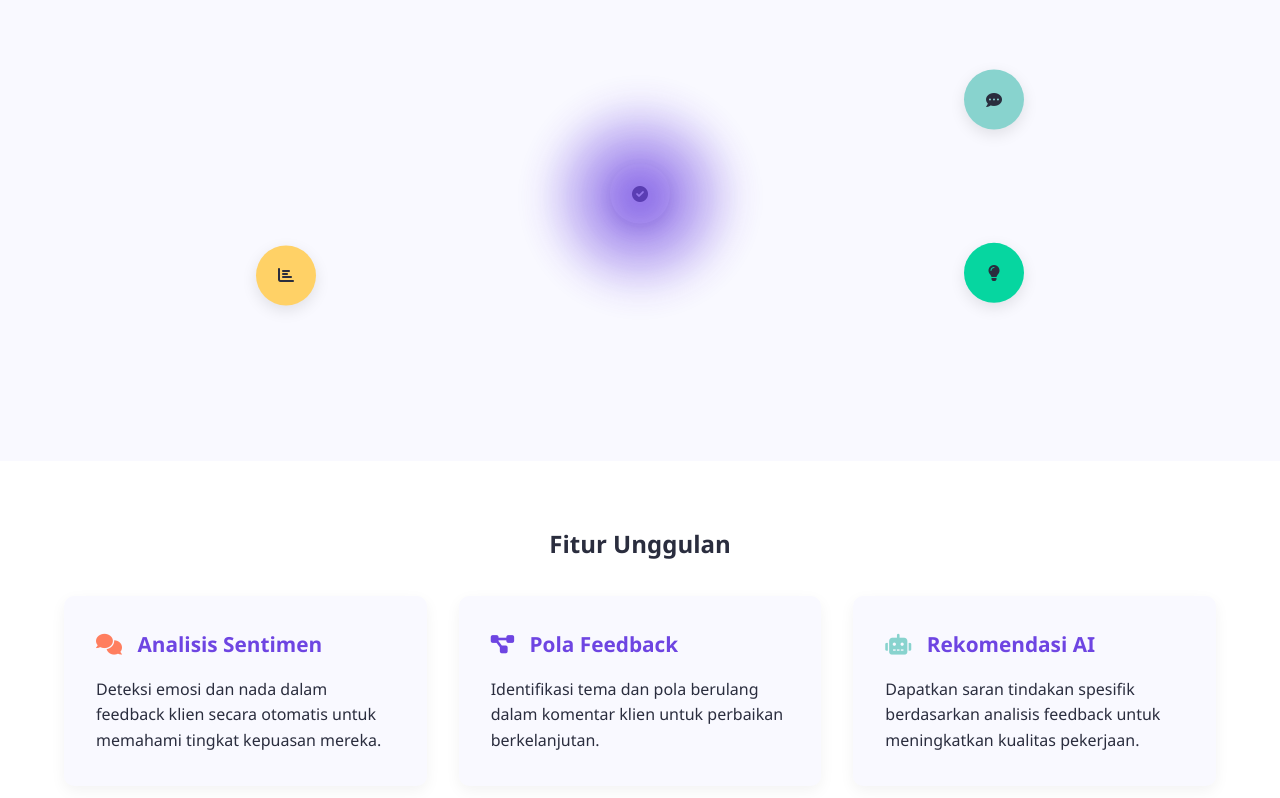
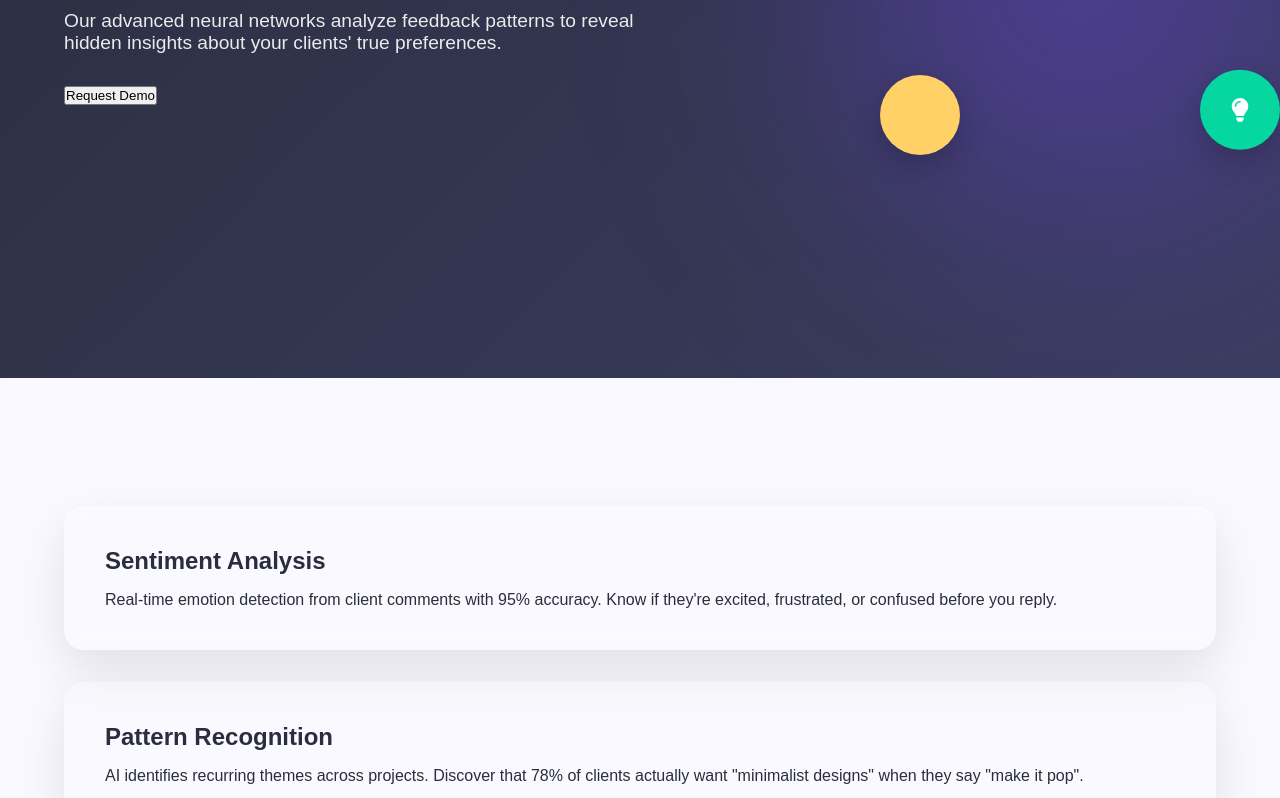
Before and after one commit to MuhamadNovreysa/Agency, a plain HTML site: page fedback.html in a window 1280 px wide. Shown: the part 422-1220 px from the top of the page. Drawn offline with Linux system fonts and the light colour scheme.

Commit message:
Update fedback.html

```diff
--- a/fedback.html
+++ b/fedback.html
@@ -4,6 +4,7 @@
     <meta charset="UTF-8">
     <meta name="viewport" content="width=device-width, initial-scale=1.0">
     <title>AI Feedback Analyzer | CreativeFlow Pro</title>
+    <link rel="stylesheet" href="https://cdnjs.cloudflare.com/ajax/libs/font-awesome/6.4.0/css/all.min.css">
     <style>
         :root {
             --primary: #6e45e2;
@@ -17,25 +18,25 @@
             margin: 0;
             padding: 0;
             box-sizing: border-box;
-            font-family: 'Segoe UI', Tahoma, Geneva, Verdana, sans-serif;
+            font-family: 'Poppins', sans-serif;
         }
+
+        @import url('https://fonts.googleapis.com/css2?family=Poppins:wght@300;400;500;600;700&display=swap');
 
         body {
             background-color: var(--light);
             color: var(--dark);
-            line-height: 1.6;
+            overflow-x: hidden;
         }
 
-        /* Header Styles */
+        /* Header - Minimalist */
         header {
-            background: linear-gradient(135deg, var(--primary), var(--secondary));
-            color: white;
-            padding: 1rem 0;
             position: fixed;
             width: 100%;
-            top: 0;
+            padding: 1.5rem 0;
             z-index: 1000;
-            box-shadow: 0 4px 12px rgba(0, 0, 0, 0.1);
+            background: rgba(255,255,255,0.9);
+            backdrop-filter: blur(10px);
         }
 
         .container {
@@ -44,185 +45,162 @@
             margin: 0 auto;
         }
 
-        /* Feature Hero Section */
-        .feature-hero {
-            padding: 8rem 0 4rem;
-            background: linear-gradient(135deg, var(--primary), var(--secondary));
-            color: white;
-            text-align: center;
+        /* Hero Section - Futuristic */
+        .hero {
+            height: 100vh;
+            display: flex;
+            align-items: center;
+            position: relative;
+            overflow: hidden;
+            background: linear-gradient(135deg, var(--dark), #3a3d5e);
         }
 
-        .feature-hero h1 {
-            font-size: 2.5rem;
-            margin-bottom: 1rem;
-            animation: fadeIn 0.8s ease;
+        .hero-content {
+            position: relative;
+            z-index: 2;
+            color: white;
+            max-width: 600px;
         }
 
-        .feature-hero p {
-            max-width: 700px;
-            margin: 0 auto 2rem;
-            animation: fadeIn 1s ease;
+        .hero h1 {
+            font-size: 3.5rem;
+            margin-bottom: 1.5rem;
+            line-height: 1.2;
+            background: linear-gradient(to right, white, var(--secondary));
+            -webkit-background-clip: text;
+            -webkit-text-fill-color: transparent;
+            animation: textGradient 8s infinite alternate;
         }
 
-        /* AI Visualization */
-        .ai-visualization {
-            position: relative;
-            height: 400px;
-            margin: 4rem auto;
-            display: flex;
-            justify-content: center;
-            align-items: center;
+        .hero p {
+            font-size: 1.2rem;
+            opacity: 0.9;
+            margin-bottom: 2rem;
+        }
+
+        /* AI Visualization - Next Level */
+        .ai-visual {
+            position: absolute;
+            right: -200px;
+            top: 50%;
+            transform: translateY(-50%);
+            width: 800px;
+            height: 800px;
         }
 
         .ai-core {
-            width: 200px;
-            height: 200px;
-            background: radial-gradient(circle, var(--primary), transparent 70%);
+            position: absolute;
+            width: 100%;
+            height: 100%;
+            background: radial-gradient(circle, var(--primary), transparent 60%);
             border-radius: 50%;
-            filter: blur(15px);
-            animation: pulse 4s infinite alternate;
-            position: relative;
-            z-index: 1;
+            filter: blur(100px);
+            opacity: 0.4;
+            animation: pulse 8s infinite alternate;
         }
 
-        .data-orb {
+        .data-node {
             position: absolute;
-            width: 60px;
-            height: 60px;
+            width: 80px;
+            height: 80px;
             border-radius: 50%;
             display: flex;
             align-items: center;
             justify-content: center;
-            box-shadow: 0 5px 15px rgba(0,0,0,0.1);
+            font-size: 1.5rem;
+            color: white;
+            box-shadow: 0 10px 30px rgba(0,0,0,0.2);
+            transform: translate(-50%, -50%);
             animation: float 6s infinite ease-in-out;
         }
 
-        .data-orb:nth-child(1) {
-            background-color: var(--accent);
-            top: 20%;
-            left: 20%;
-        }
-
-        .data-orb:nth-child(2) {
-            background-color: var(--secondary);
-            top: 20%;
-            right: 20%;
-            animation-delay: 0.5s;
-        }
-
-        .data-orb:nth-child(3) {
-            background-color: #ffd166;
-            bottom: 20%;
-            left: 20%;
-            animation-delay: 1s;
-        }
-
-        .data-orb:nth-child(4) {
-            background-color: #06d6a0;
-            bottom: 20%;
-            right: 20%;
-            animation-delay: 1.5s;
-        }
-
-        /* Feature Details */
-        .feature-section {
-            padding: 4rem 0;
-            background-color: white;
-        }
-
-        .feature-grid {
-            display: grid;
-            grid-template-columns: repeat(auto-fit, minmax(300px, 1fr));
-            gap: 2rem;
-            margin-top: 2rem;
+        /* Feature Cards - Holographic Effect */
+        .features {
+            padding: 8rem 0;
+            position: relative;
         }
 
         .feature-card {
-            background: var(--light);
-            border-radius: 10px;
-            padding: 2rem;
-            box-shadow: 0 5px 15px rgba(0,0,0,0.05);
-            transition: transform 0.3s ease;
+            background: rgba(255,255,255,0.1);
+            backdrop-filter: blur(10px);
+            border-radius: 20px;
+            padding: 2.5rem;
+            margin-bottom: 2rem;
+            border: 1px solid rgba(255,255,255,0.2);
+            box-shadow: 0 20px 50px rgba(0,0,0,0.1);
+            transform-style: preserve-3d;
+            transition: all 0.5s ease;
+            position: relative;
+            overflow: hidden;
         }
 
-        .feature-card:hover {
-            transform: translateY(-5px);
+        .feature-card::before {
+            content: '';
+            position: absolute;
+            top: -50%;
+            left: -50%;
+            width: 200%;
+            height: 200%;
+            background: linear-gradient(
+                to bottom right,
+                rgba(110, 69, 226, 0.1),
+                rgba(136, 211, 206, 0.1),
+                rgba(255, 126, 95, 0.1)
+            );
+            transform: rotate(30deg);
+            animation: shine 3s infinite;
         }
 
         .feature-card h3 {
-            color: var(--primary);
+            font-size: 1.5rem;
             margin-bottom: 1rem;
-            font-size: 1.3rem;
-        }
-
-        /* Use Cases */
-        .use-cases {
-            padding: 4rem 0;
-            background: linear-gradient(135deg, #f8f9fa, #e9ecef);
-        }
-
-        .case-grid {
-            display: grid;
-            grid-template-columns: repeat(auto-fit, minmax(300px, 1fr));
-            gap: 1.5rem;
-            margin-top: 2rem;
-        }
-
-        .case-card {
-            background: white;
-            border-radius: 10px;
-            padding: 1.5rem;
-            box-shadow: 0 5px 15px rgba(0,0,0,0.05);
-            transition: all 0.3s ease;
-        }
-
-        .case-card:hover {
-            transform: translateY(-5px);
-            box-shadow: 0 10px 25px rgba(0,0,0,0.1);
+            position: relative;
         }
 
         /* Animations */
-        @keyframes fadeIn {
-            from { opacity: 0; transform: translateY(20px); }
-            to { opacity: 1; transform: translateY(0); }
-        }
-
         @keyframes pulse {
-            0% { transform: scale(1); opacity: 0.7; }
-            100% { transform: scale(1.05); opacity: 0.9; }
+            0% { transform: scale(1); opacity: 0.4; }
+            100% { transform: scale(1.1); opacity: 0.6; }
         }
 
         @keyframes float {
-            0%, 100% { transform: translateY(0); }
-            50% { transform: translateY(-15px); }
+            0%, 100% { transform: translate(-50%, -50%) translateY(0); }
+            50% { transform: translate(-50%, -50%) translateY(-30px); }
+        }
+
+        @keyframes textGradient {
+            0% { background-position: 0% 50%; }
+            100% { background-position: 100% 50%; }
+        }
+
+        @keyframes shine {
+            0% { left: -100%; }
+            100% { left: 100%; }
         }
 
         /* Responsive */
-        @media (max-width: 768px) {
-            .feature-hero {
-                padding: 6rem 0 3rem;
+        @media (max-width: 992px) {
+            .hero {
+                height: auto;
+                padding: 10rem 0 5rem;
+                text-align: center;
             }
 
-            .feature-hero h1 {
-                font-size: 2rem;
+            .ai-visual {
+                position: relative;
+                right: auto;
+                top: auto;
+                transform: none;
+                width: 100%;
+                height: 300px;
+                margin-top: 3rem;
             }
 
-            .ai-visualization {
-                height: 300px;
-            }
-
-            .ai-core {
-                width: 150px;
-                height: 150px;
-            }
-
-            .data-orb {
-                width: 50px;
-                height: 50px;
+            .hero-content {
+                max-width: 100%;
             }
         }
     </style>
-    <link rel="stylesheet" href="https://cdnjs.cloudflare.com/ajax/libs/font-awesome/6.0.0-beta3/css/all.min.css">
 </head>
 <body>
     <header>
@@ -234,80 +212,123 @@
         </div>
     </header>
 
-    <section class="feature-hero">
+    <section class="hero">
         <div class="container">
-            <h1>AI Feedback Analyzer</h1>
-            <p>Teknologi canggih kami menganalisis feedback klien untuk mengungkap wawasan mendalam dan membantu Anda memahami kebutuhan mereka dengan lebih baik.</p>
-        </div>
-    </section>
+            <div class="hero-content">
+                <h1>Decode Client Feedback with AI</h1>
+                <p>Our advanced neural networks analyze feedback patterns to reveal hidden insights about your clients' true preferences.</p>
+                <button class="cta-button">Request Demo</button>
+            </div>
 
-    <div class="ai-visualization">
-        <div class="ai-core"></div>
-        <div class="data-orb"><i class="fas fa-comment-dots"></i></div>
-        <div class="data-orb"><i class="fas fa-chart-bar"></i></div>
-        <div class="data-orb"><i class="fas fa-lightbulb"></i></div>
-        <div class="data-orb"><i class="fas fa-check-circle"></i></div>
-    </div>
-
-    <section class="feature-section">
-        <div class="container">
-            <h2 style="text-align: center; margin-bottom: 2rem;">Fitur Unggulan</h2>
-            <div class="feature-grid">
-                <div class="feature-card">
-                    <h3><i class="fas fa-comments" style="color: var(--accent); margin-right: 10px;"></i> Analisis Sentimen</h3>
-                    <p>Deteksi emosi dan nada dalam feedback klien secara otomatis untuk memahami tingkat kepuasan mereka.</p>
+            <div class="ai-visual">
+                <div class="ai-core"></div>
+                <div class="data-node" style="top: 30%; left: 30%; background: var(--accent);">
+                    <i class="fas fa-comment-dots"></i>
                 </div>
-                <div class="feature-card">
-                    <h3><i class="fas fa-project-diagram" style="color: var(--primary); margin-right: 10px;"></i> Pola Feedback</h3>
-                    <p>Identifikasi tema dan pola berulang dalam komentar klien untuk perbaikan berkelanjutan.</p>
+                <div class="data-node" style="top: 30%; left: 70%; background: var(--secondary); animation-delay: 0.5s;">
+                    <i class="fas fa-brain"></i>
                 </div>
-                <div class="feature-card">
-                    <h3><i class="fas fa-robot" style="color: var(--secondary); margin-right: 10px;"></i> Rekomendasi AI</h3>
-                    <p>Dapatkan saran tindakan spesifik berdasarkan analisis feedback untuk meningkatkan kualitas pekerjaan.</p>
+                <div class="data-node" style="top: 70%; left: 30%; background: #ffd166; animation-delay: 1s;">
+                    <i class="fas fa-chart-network"></i>
+                </div>
+                <div class="data-node" style="top: 70%; left: 70%; background: #06d6a0; animation-delay: 1.5s;">
+                    <i class="fas fa-lightbulb"></i>
                 </div>
             </div>
         </div>
     </section>
 
-    <section class="use-cases">
+    <section class="features">
         <div class="container">
-            <h2 style="text-align: center; margin-bottom: 2rem;">Contoh Penggunaan</h2>
-            <div class="case-grid">
-                <div class="case-card">
-                    <h3><i class="fas fa-paint-brush" style="color: var(--accent);"></i> Desainer Grafis</h3>
-                    <p>Pahami preferensi visual klien dari komentar seperti "terlalu ramai" atau "warna kurang cocok".</p>
-                </div>
-                <div class="case-card">
-                    <h3><i class="fas fa-video" style="color: var(--primary);"></i> Video Editor</h3>
-                    <p>Analisis feedback tentang tempo, transisi, atau alur cerita dalam proyek video.</p>
-                </div>
-                <div class="case-card">
-                    <h3><i class="fas fa-code" style="color: var(--secondary);"></i> Web Developer</h3>
-                    <p>Identifikasi masalah UX dari komentar non-teknis klien dan terjemahkan menjadi perbaikan spesifik.</p>
-                </div>
+            <div class="feature-card">
+                <h3>Sentiment Analysis</h3>
+                <p>Real-time emotion detection from client comments with 95% accuracy. Know if they're excited, frustrated, or confused before you reply.</p>
+            </div>
+
+            <div class="feature-card">
+                <h3>Pattern Recognition</h3>
+                <p>AI identifies recurring themes across projects. Discover that 78% of clients actually want "minimalist designs" when they say "make it pop".</p>
+            </div>
+
+            <div class="feature-card">
+                <h3>Smart Suggestions</h3>
+                <p>Get AI-powered recommendations like "Add more white space" or "Increase contrast by 20%" based on historical project data.</p>
             </div>
         </div>
     </section>
 
     <script>
-        // Simple animation trigger on scroll
-        const featureCards = document.querySelectorAll('.feature-card, .case-card');
+        // 3D Tilt Effect
+        document.querySelectorAll('.feature-card').forEach(card => {
+            card.addEventListener('mousemove', (e) => {
+                const x = e.clientX - card.getBoundingClientRect().left;
+                const y = e.clientY - card.getBoundingClientRect().top;
 
-        const observer = new IntersectionObserver((entries) => {
-            entries.forEach(entry => {
-                if (entry.isIntersecting) {
-                    entry.target.style.opacity = 1;
-                    entry.target.style.transform = 'translateY(0)';
-                }
+                const centerX = card.offsetWidth / 2;
+                const centerY = card.offsetHeight / 2;
+
+                const angleX = (y - centerY) / 20;
+                const angleY = (centerX - x) / 20;
+
+                card.style.transform = `perspective(1000px) rotateX(${angleX}deg) rotateY(${angleY}deg)`;
             });
-        }, { threshold: 0.1 });
 
-        featureCards.forEach(card => {
-            card.style.opacity = 0;
-            card.style.transform = 'translateY(20px)';
-            card.style.transition = 'all 0.6s ease';
-            observer.observe(card);
+            card.addEventListener('mouseleave', () => {
+                card.style.transform = 'perspective(1000px) rotateX(0) rotateY(0)';
+            });
         });
+
+        // Dynamic Connection Lines
+        const core = document.querySelector('.ai-core');
+        const nodes = document.querySelectorAll('.data-node');
+
+        function createConnection() {
+            nodes.forEach(node => {
+                const line = document.createElement('div');
+                line.className = 'connection-line';
+
+                const coreRect = core.getBoundingClientRect();
+                const nodeRect = node.getBoundingClientRect();
+
+                const coreX = coreRect.left + coreRect.width / 2;
+                const coreY = coreRect.top + coreRect.height / 2;
+                const nodeX = nodeRect.left + nodeRect.width / 2;
+                const nodeY = nodeRect.top + nodeRect.height / 2;
+
+                const length = Math.sqrt(Math.pow(nodeX - coreX, 2) + Math.pow(nodeY - coreY, 2));
+                const angle = Math.atan2(nodeY - coreY, nodeX - coreX) * 180 / Math.PI;
+
+                line.style.width = `${length}px`;
+                line.style.left = `${coreX}px`;
+                line.style.top = `${coreY}px`;
+                line.style.transform = `rotate(${angle}deg)`;
+                line.style.transformOrigin = '0 0';
+
+                document.body.appendChild(line);
+
+                // Animate
+                let pos = 0;
+                const id = setInterval(() => {
+                    if (pos >= 100) {
+                        clearInterval(id);
+                        setTimeout(() => {
+                            line.remove();
+                            createConnection();
+                        }, 2000);
+                    } else {
+                        pos++;
+                        line.style.background = `linear-gradient(to right,
+                            transparent ${pos}%,
+                            rgba(255,255,255,0.3) ${pos}%,
+                            rgba(255,255,255,0.3) ${pos + 10}%,
+                            transparent ${pos + 10}%)`;
+                    }
+                }, 20);
+            });
+        }
+
+        // Start connections
+        setInterval(createConnection, 3000);
     </script>
 </body>
 </html>
```
